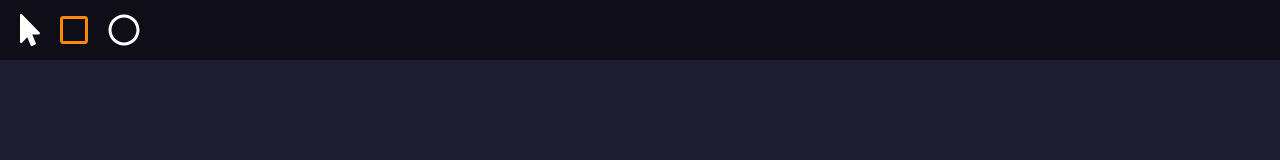
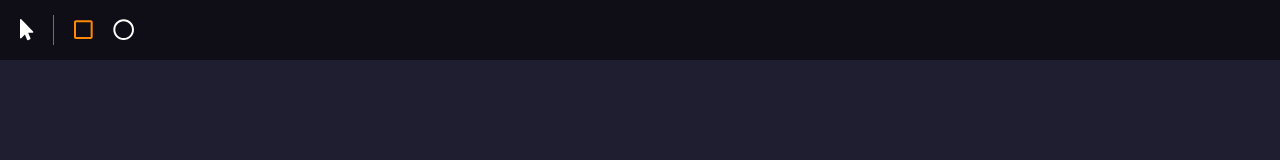
Before and after one commit to afternoon2/svg-gradient-editor, a React (Create React App) app: page / in a window 1280 px wide. Shown: the top 160 px of the page. Built offline with nearby package versions, Linux system fonts and the light colour scheme.

Commit message:
refactor(components): add Separator component to divide tool types
Add Separator component to divide the tooltypes in the toolbar

```diff
--- /dev/null
+++ b/src/components/common/separator/Separator.ts
@@ -0,0 +1,17 @@
+import styled from '../../theme/styledComponents';
+import { rgba } from 'polished';
+
+interface Props {
+  height?: string;
+  width?: string;
+  margin?: string;
+}
+
+const Separator = styled.div<Props>`
+  margin: ${(props): string => props.margin || '10px'};
+  width: ${(props): string => props.width || '100%'};
+  height: ${(props): string => props.height || '1px'};
+  background-color: ${(props): string => rgba(props.theme.colors.textPrimary, 0.4)};
+`;
+
+export default Separator;
--- /dev/null
+++ b/src/components/common/separator/index.ts
@@ -0,0 +1,3 @@
+import Separator from './Separator';
+
+export default Separator;
--- a/src/components/smart/toolbar/Toolbar.styled.ts
+++ b/src/components/smart/toolbar/Toolbar.styled.ts
@@ -8,11 +8,13 @@ export const StyledNav = styled.nav`
   height: 60px;
   background-color: ${(props): string => props.theme.colors.background};
   box-sizing: border-box;
-  padding: 10px;
   display: flex;
   align-items: center;
 `;
 
 export const StyledTools = styled.div`
   display: flex;
+  align-items: center;
+  padding: 10px;
+  box-sizing: border-box;
 `;
--- a/src/components/smart/toolbar/Toolbar.tsx
+++ b/src/components/smart/toolbar/Toolbar.tsx
@@ -6,10 +6,11 @@ import IconRadio from 'components/common/icon-radio';
 import { StyledNav, StyledTools } from './Toolbar.styled';
 import { ToolName } from 'context/toolbar/types';
 import { SizeProp } from '@fortawesome/fontawesome-svg-core';
+import Separator from 'components/common/separator';
 
 const Toolbar: React.FC = () => {
   const FORM_NAME = 'selectedTool';
-  const RADIO_SIZE: SizeProp = '2x';
+  const RADIO_SIZE: SizeProp = 'lg';
   const {
     state: { selectedToolName },
     dispatch,
@@ -42,6 +43,7 @@ const Toolbar: React.FC = () => {
           value="select"
           onChange={handleChange}
         />
+        <Separator width="1px" height="30px" />
         <IconRadio
           checked={localSelectedName === 'rect'}
           icon={faSquare}
```
Also changed, not shown: 2 other files (tests, documents, lock files or other folders).
